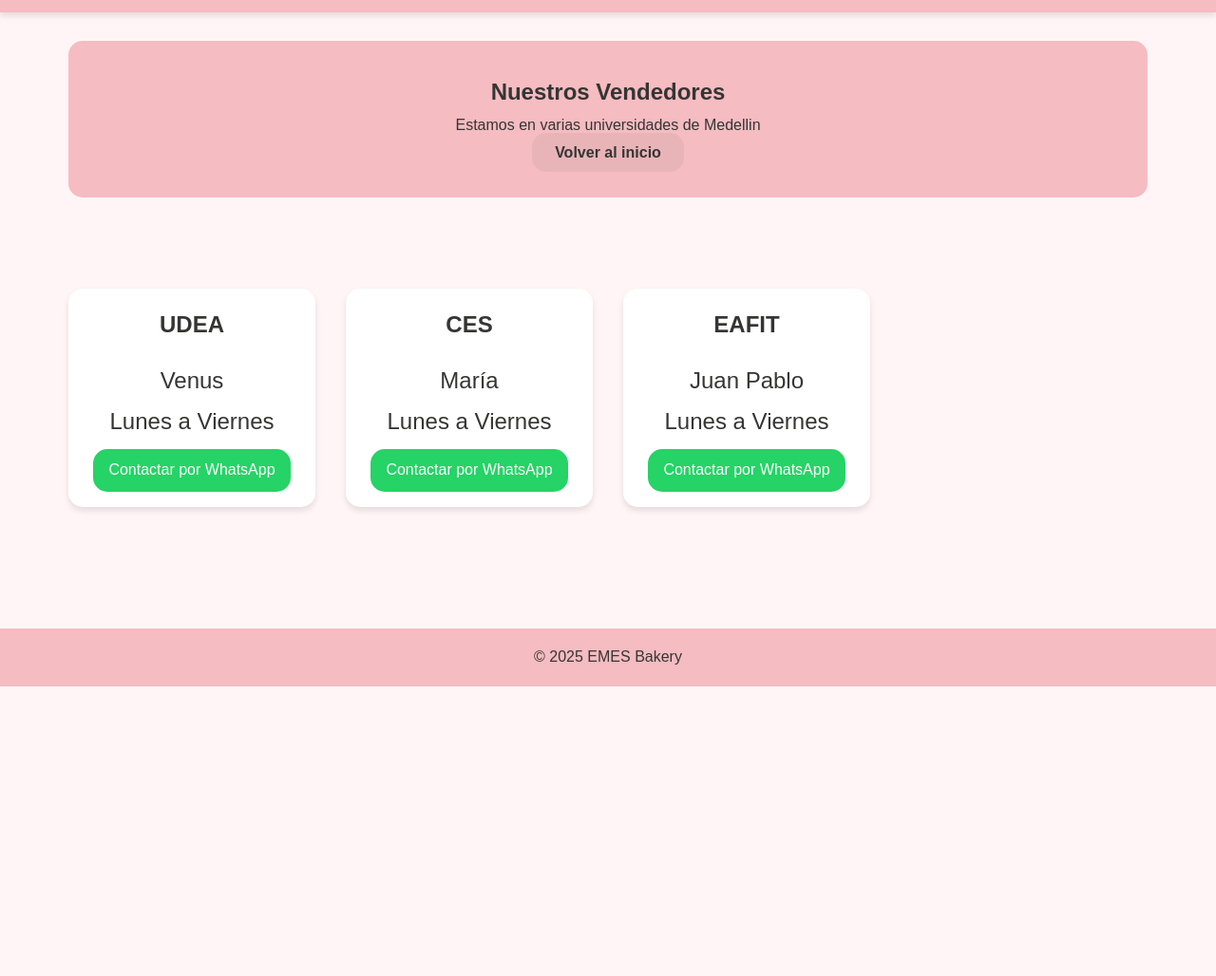
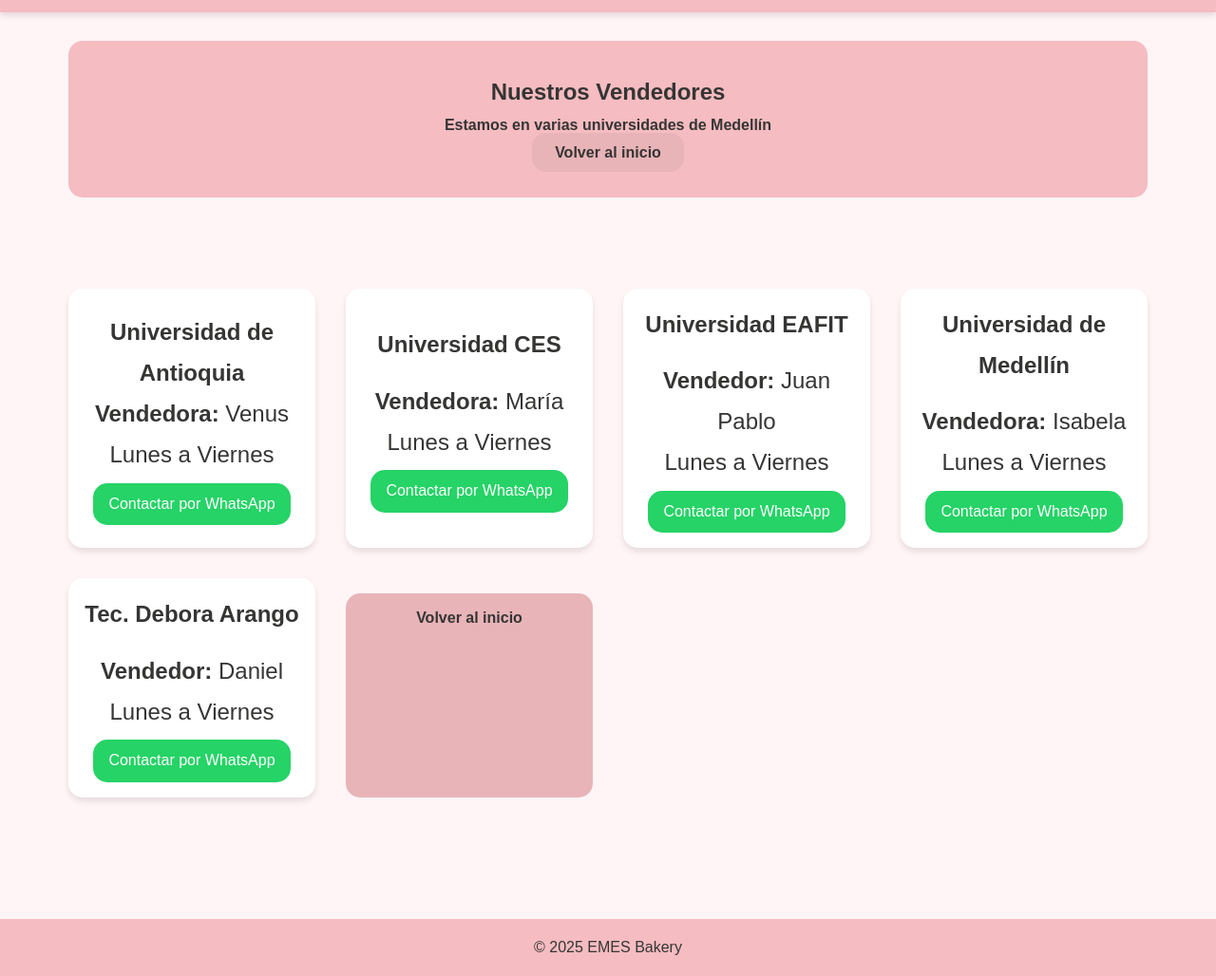
Before and after one commit to SecretCodeLabb/EMES, a plain HTML site: page vendors.html in a window 1280 px wide. Shown: the part 69-1097 px from the top of the page at 95% size. Before the commit the page ends 800 px from the top, so only its background shows below. Drawn offline with Linux system fonts and the light colour scheme.

Commit message:
Update vendors.html

```diff
--- a/vendors.html
+++ b/vendors.html
@@ -4,7 +4,7 @@
         <meta charset="UTF-8">
         <meta name="viewport" content="width=device-width, initial-scale=1.0">
         <title>EMES Bakery - Vendedores</title>
-        <link rel="icon" href="assets/favicon.ico" type="image/x-icon">
+        <link rel="icon" href="assets\LOGOTEST.ico" type="image/x-icon">
         <link rel="stylesheet" href="styles.css">
     </head>
 
@@ -12,7 +12,7 @@
     <header>
         <nav>
             <div class="logo-container">
-                <img src="logotest.png" alt="EMES Bakery Logo" class="logo">
+                <img src="assets\LOGOTEST.ico" alt="EMES Bakery Logo" class="logo">
                 <h1>EMES Bakery</h1>
             </div>
             </ul>
@@ -22,7 +22,7 @@
     <main>
         <section class="hero">
             <h2>Nuestros Vendedores</h2>
-            <p>Estamos en varias universidades de Medellin </p>
+            <p><b>Estamos en varias universidades de Medellín</b> </p>
             <a href="index.html" class="vendors-button">Volver al inicio</a>
         </section>
         <section class="vendors text-center">
@@ -31,10 +31,10 @@
             <div class="universities-grid">
                 <div class="university-card">
 
-                    <h3>UDEA</h3>
+                    <h2>Universidad de Antioquia</h2>
                     <div class="vendor-info">
                         <div class="vendor">
-                            <p>Venus</p>
+                            <p><b>Vendedora: </b>Venus</p>
                             <p>Lunes a Viernes</p>
                             <a href="https://wa.me/" target="_blank" class="whatsapp-link">Contactar por WhatsApp</a>
                         </div>
@@ -42,25 +42,46 @@
                     </div>
                 </div>
                 <div class="university-card">
-                    <h3>CES</h3>
+                    <h3>Universidad CES</h3>
                     <div class="vendor-info">
                         <div class="vendor">
-                            <p>María</p>
+                            <p><b>Vendedora: </b>María</p>
                             <p>Lunes a Viernes</p>
                             <a href="https://wa.me/3002388191" target="_blank" class="whatsapp-link">Contactar por WhatsApp</a>
                         </div>
                     </div>
                 </div>
                 <div class="university-card">
-                    <h3>EAFIT</h3>
+                    <h3>Universidad EAFIT</h3>
                     <div class="vendor-info">
                         <div class="vendor">
-                            <p>Juan Pablo</p>
+                            <p><b>Vendedor: </b>Juan Pablo</p>
                             <p>Lunes a Viernes</p>
                             <a href="https://wa.me/3006678584" target="_blank" class="whatsapp-link">Contactar por WhatsApp</a>
                         </div>
                     </div>
                 </div>
+                <div class="university-card">
+                    <div class="vendor-info">
+                        <h3>Universidad de Medellín</h3>
+                        <div class="vendor">
+                            <p><b>Vendedora: </b>Isabela</p>
+                            <p>Lunes a Viernes</p>
+                            <a href="https://wa.me/" target="_blank" class="whatsapp-link">Contactar por WhatsApp</a>
+                        </div>
+                    </div>
+                </div>
+                <div class="university-card">
+                    <div class="vendor-info">
+                        <h3>Tec. Debora Arango</h3>
+                        <div class="vendor">
+                            <p><b>Vendedor: </b>Daniel</p>
+                            <p>Lunes a Viernes</p>
+                            <a href="https://wa.me/3127661209" target="_blank" class="whatsapp-link">Contactar por WhatsApp</a>
+                        </div>
+                    </div>
+                </div>
+                <a href="index.html" class="vendors-button">Volver al inicio</a>
             </div>
         </section>
     </main>
```
